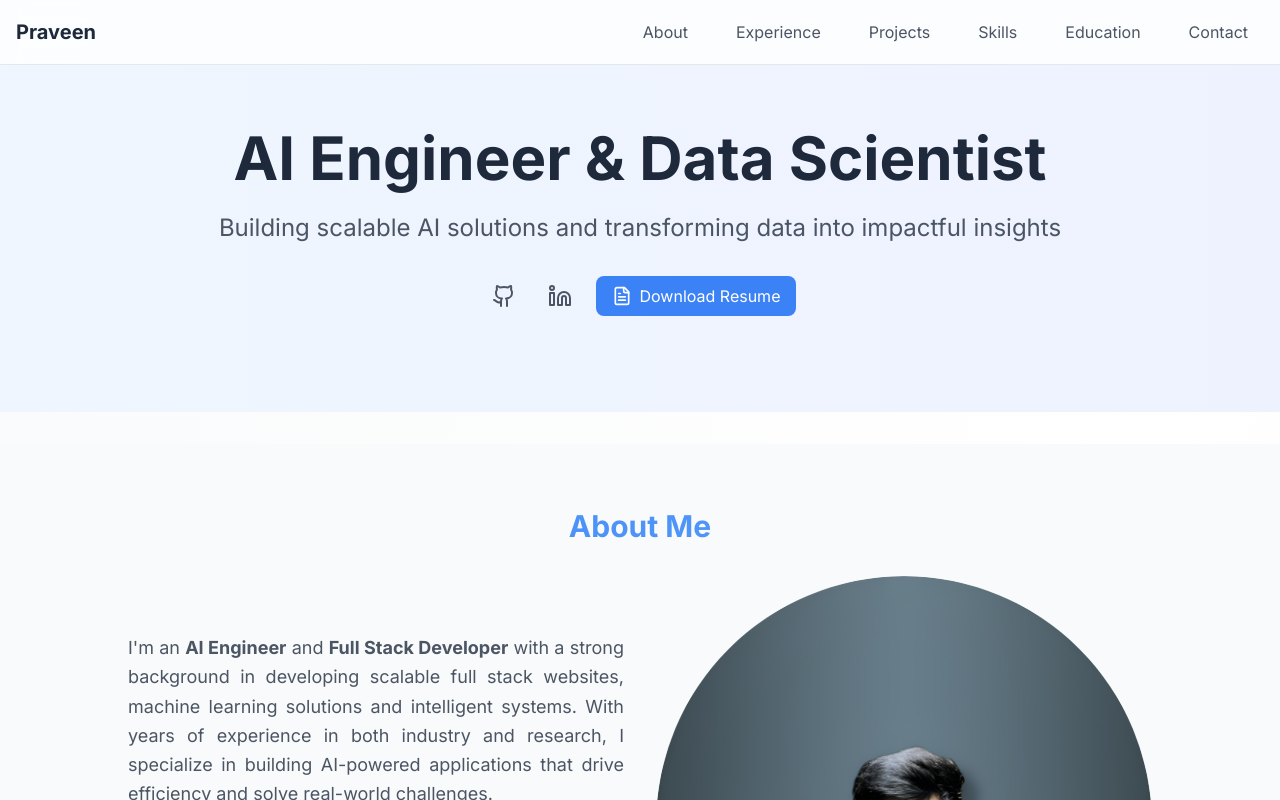
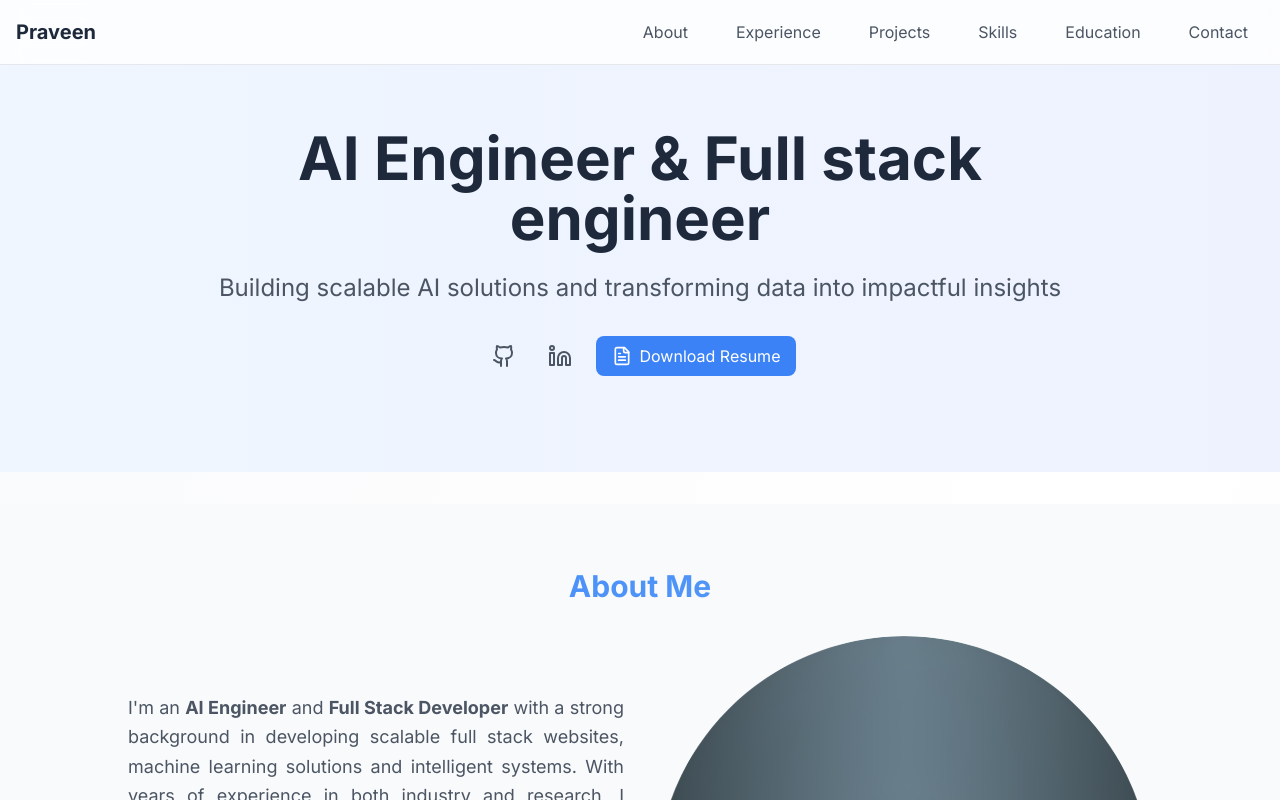
Before and after one commit to PraveenKumarVk/Portfolio, a React (Vite) app: page / in a window 1280 px wide. Shown: the top 800 px of the page. Built offline with nearby package versions, Linux system fonts and the light colour scheme.

Commit message:
Update Hero.tsx

```diff
--- a/src/components/Hero.tsx
+++ b/src/components/Hero.tsx
@@ -6,7 +6,7 @@ const Hero = () => {
       <div className="container mx-auto px-4">
         <div className="max-w-4xl mx-auto text-center animate-fade-up">
           <h1 className="text-4xl md:text-6xl font-bold text-secondary mb-6">
-            AI Engineer & Data Scientist
+            AI Engineer & Full stack engineer
           </h1>
           <p className="text-xl md:text-2xl text-gray-600 mb-8">
             Building scalable AI solutions and transforming data into impactful insights
```
